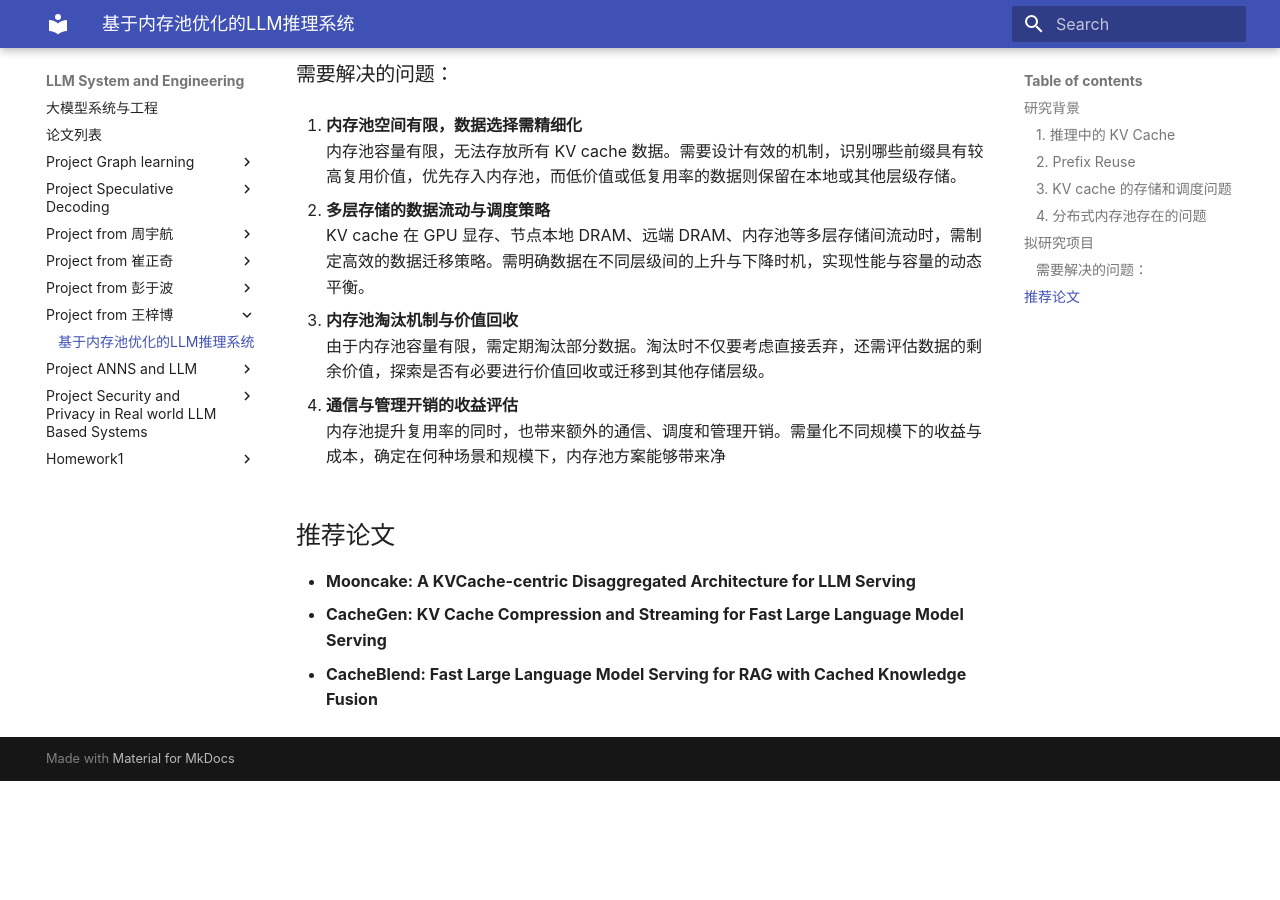
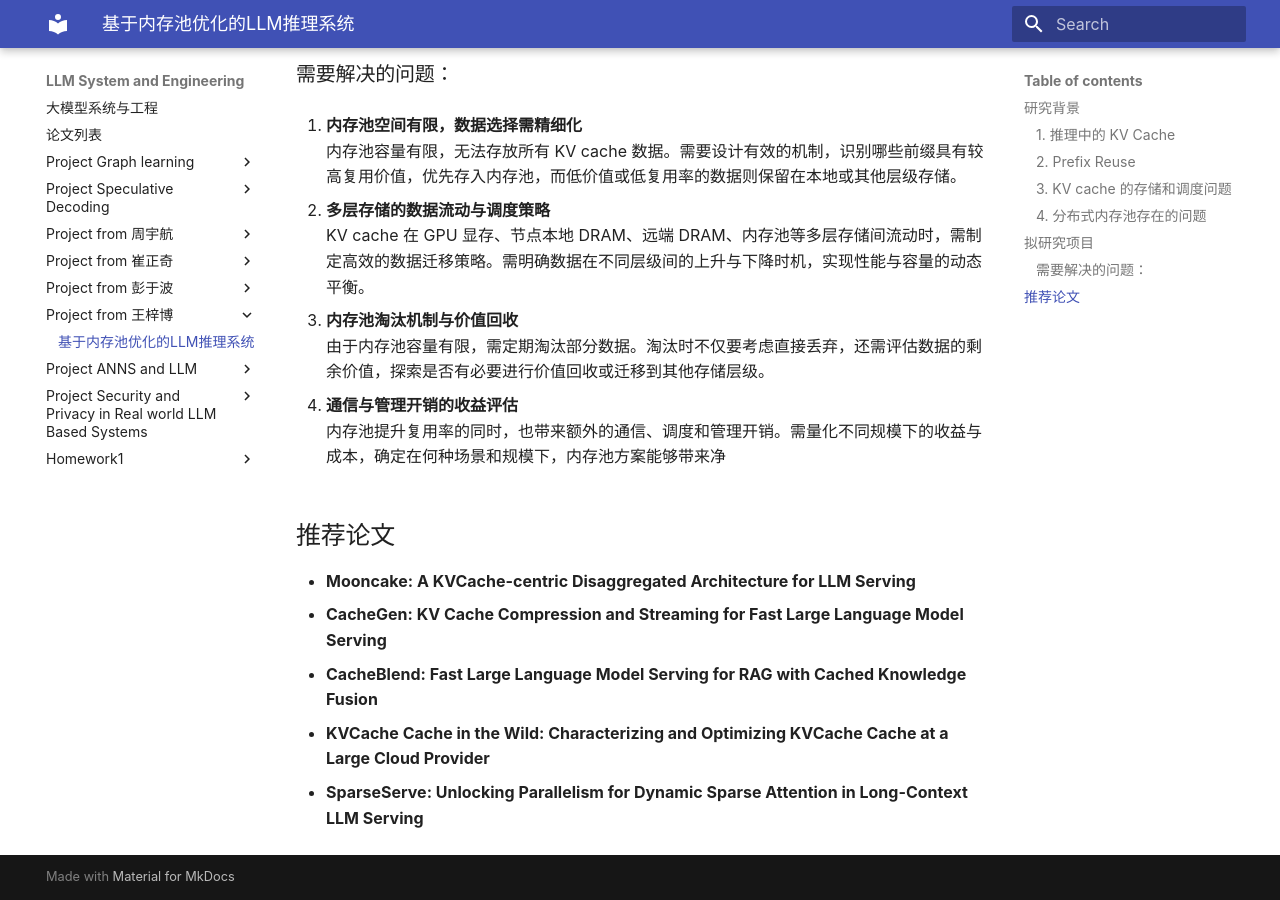
Before and after one commit to wzbxpy/LLM-System-and-Engineering, an MkDocs documentation site: the page built from docs/Project from 王梓博/README.md, in a window 1280 px wide and 900 px high, scrolled down 2247 px. Built offline with MkDocs 1.6.1 and Material for MkDocs 9.7.7, drawn with Linux system fonts in a browser that asks for light colours; before the commit the page ends 3028 px from its top, so only the background shows below that.

```diff
--- a/docs/Project from 王梓博/README.md
+++ b/docs/Project from 王梓博/README.md
@@ -39,3 +39,5 @@ Prefix Reuse（前缀复用）是一种在大模型推理过程中提升效率
 - **Mooncake: A KVCache-centric Disaggregated Architecture for LLM Serving**
 - **CacheGen: KV Cache Compression and Streaming for Fast Large Language Model Serving**
 - **CacheBlend: Fast Large Language Model Serving for RAG with Cached Knowledge Fusion**
+- **KVCache Cache in the Wild: Characterizing and Optimizing KVCache Cache at a Large Cloud Provider**
+- **SparseServe: Unlocking Parallelism for Dynamic Sparse Attention in Long-Context LLM Serving**
```
Also changed, not shown: docs/paper_list.md (+2 -0 lines).
